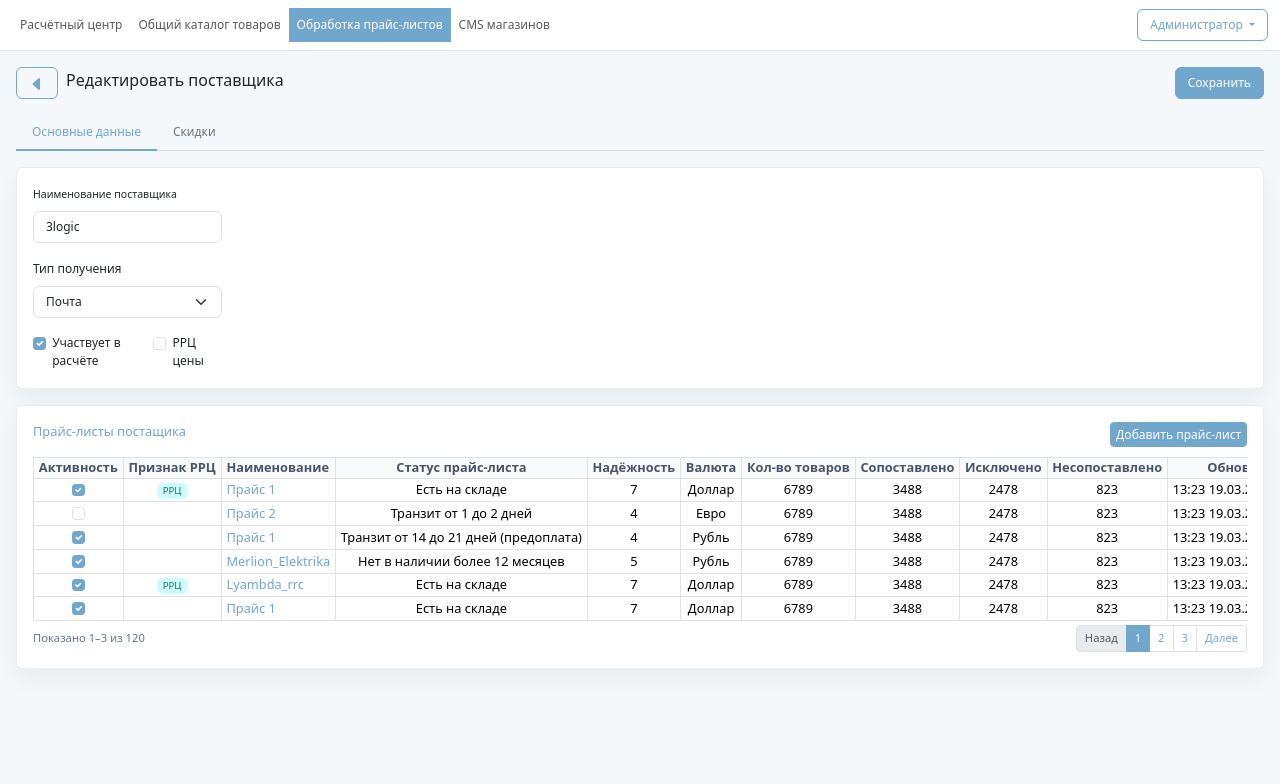
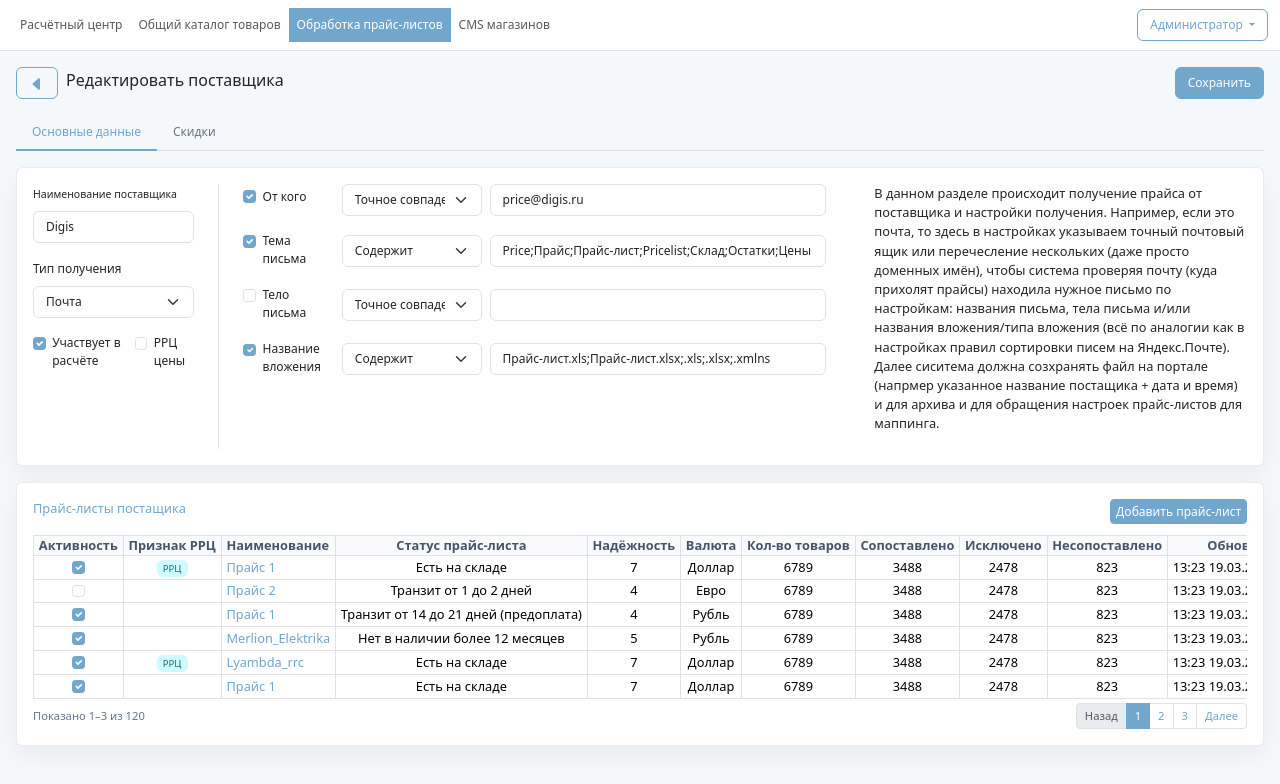
Before and after one commit to Dennis-Job/220, a website: page partners/partner-edit.html in a window 1280 px wide. Drawn offline with Linux system fonts and the light colour scheme.

Commit message:
23032026-2

```diff
--- a/partners/partner-edit.html
+++ b/partners/partner-edit.html
@@ -105,13 +105,13 @@
             <div class="tab-pane fade show active" id="main" role="tabpanel" aria-labelledby="main-tab">
               <div class="card card-soft mb-3">
                 <div class="card-body">
-                  <div class="row g-3">
-                    <div class="col-12 col-md-2">
+                  <div class="row gx-5">
+                    <div class="col-12 col-md-2 border-end">
                       <div class="mb-3">
-                        <label class="form-label">
+                        <label class="form-label" for="namePartner">
                           <small>Наименование поставщика</small>
                         </label>
-                        <input class="form-control" type="text" value="3logic" />
+                        <input class="form-control" type="text" id="namePartner" value="Digis" />
                       </div>
                       <div class="mb-3">
                         <label for="supplierSelect" class="form-label">Тип получения</label>
@@ -137,85 +137,111 @@
                       </div>
                     </div>
 
-                    <div class="col-12 col-md-3">
-                      <!-- <table class="table table-hover table-borderless mb-0">
-                        <tbody>
-                          <tr>
-                            <td>Наименование файла</td>
-                            <td class="text-end"><strong>Acer.xlsx</strong></td>
-                          </tr>
-                          <tr>
-                            <td>Время загрузки</td>
-                            <td class="text-end"><strong>11:23 19.03.2026</strong></td>
-                          </tr>
-                          <tr>
-                            <td>Количество листов</td>
-                            <td class="text-end"><strong>1</strong></td>
-                          </tr>
-                          <tr>
-                            <td>Количество товаров в файле</td>
-                            <td class="text-end"><strong>6789</strong></td>
-                          </tr>
-                          <tr>
-                            <td>Сопоставлено товаров</td>
-                            <td class="text-end"><strong>3488</strong></td>
-                          </tr>
-                          <tr>
-                            <td>Исключённых из сопоставления</td>
-                            <td class="text-end"><strong>2478</strong></td>
-                          </tr>
-                          <tr>
-                            <td>Несопоставлено товаров</td>
-                            <td class="text-end"><strong>823</strong></td>
-                          </tr>
-                        </tbody>
-                      </table>
+                    <div class="col-12 col-md-6">
+                      <div class="row gx-2 gy-2 align-items-center mb-3">
+                        <div class="col-2">
+                          <div class="form-check">
+                            <input class="form-check-input" type="checkbox" id="autoSizingCheck2" checked>
+                            <label class="form-check-label" for="autoSizingCheck2">
+                              От кого
+                            </label>
+                          </div>
+                        </div>
+                        <div class="col-3">
+                          <label for="supplierSelect2" class="form-label d-none"></label>
+                          <select class="form-select" id="supplierSelect2">
+                            <option value="1" selected>Точное совпадение</option>
+                            <option value="2">Содержит</option>
+                          </select>
+                        </div>
+                        <div class="col-7">
+                          <label class="form-label d-none" for="name2"></label>
+                          <input class="form-control" type="text" id="name2" value="price@digis.ru" />
+                        </div>
+                      </div>
 
-                      <div class="mt-4">
-                        <button class="btn btn-primary btn-sm">Скачать файл</button>
-                        <button class="btn btn-primary btn-sm">Загрузить новый</button>
-                      </div> -->
-                    </div>
 
-                    <div class="col-12 col-md-3">
-                      <!-- <table class="table table-hover table-borderless mb-0">
-                        <tbody>
-                          <tr>
-                            <td>Валюта прайс-листа</td>
-                            <td class="text-end"><strong>Доллар (доллар США)</strong></td>
-                          </tr>
-                          <tr>
-                            <td>Статус прайс-листа</td>
-                            <td class="text-end"><strong>Есть на складе</strong></td>
-                          </tr>
-                          <tr>
-                            <td>Надёжность</td>
-                            <td class="text-end"><strong>7</strong></td>
-                          </tr>
-                          <tr>
-                            <td>Статус обработки</td>
-                            <td class="text-end"><span class="badge text-bg-danger">С
-                                ошибками</span></td>
-                          </tr>
-                        </tbody>
-                      </table> -->
+                      <div class="row gx-2 gy-2 align-items-center mb-3">
+                        <div class="col-2">
+                          <div class="form-check">
+                            <input class="form-check-input" type="checkbox" id="autoSizingCheck3" checked>
+                            <label class="form-check-label" for="autoSizingCheck3">
+                              Тема письма
+                            </label>
+                          </div>
+                        </div>
+                        <div class="col-3">
+                          <label for="supplierSelect3" class="form-label d-none"></label>
+                          <select class="form-select" id="supplierSelect3">
+                            <option value="1">Точное совпадение</option>
+                            <option value="2" selected>Содержит</option>
+                          </select>
+                        </div>
+                        <div class="col-7">
+                          <label class="form-label d-none" for="name3"></label>
+                          <input class="form-control" type="text" id="name3"
+                            value="Price;Прайс;Прайс-лист;Pricelist;Склад;Остатки;Цены" />
+                        </div>
+                      </div>
+
+
+                      <div class="row gx-2 gy-2 align-items-center mb-3">
+                        <div class="col-2">
+                          <div class="form-check">
+                            <input class="form-check-input" type="checkbox" id="autoSizingCheck4">
+                            <label class="form-check-label" for="autoSizingCheck4">
+                              Тело письма
+                            </label>
+                          </div>
+                        </div>
+                        <div class="col-3">
+                          <label for="supplierSelect4" class="form-label d-none"></label>
+                          <select class="form-select" id="supplierSelect4">
+                            <option value="1" selected>Точное совпадение</option>
+                            <option value="2">Содержит</option>
+                          </select>
+                        </div>
+                        <div class="col-7">
+                          <label class="form-label d-none" for="name4"></label>
+                          <input class="form-control" type="text" id="name4" value="" />
+                        </div>
+                      </div>
+
+
+                      <div class="row gx-2 gy-2 align-items-center">
+                        <div class="col-2">
+                          <div class="form-check">
+                            <input class="form-check-input" type="checkbox" id="autoSizingCheck5" checked>
+                            <label class="form-check-label" for="autoSizingCheck5">
+                              Название вложения
+                            </label>
+                          </div>
+                        </div>
+                        <div class="col-3">
+                          <label for="supplierSelect5" class="form-label d-none"></label>
+                          <select class="form-select" id="supplierSelect5">
+                            <option value="1">Точное совпадение</option>
+                            <option value="2" selected>Содержит</option>
+                          </select>
+                        </div>
+                        <div class="col-7">
+                          <label class="form-label d-none" for="name5"></label>
+                          <input class="form-control" type="text" id="name5"
+                            value="Прайс-лист.xls;Прайс-лист.xlsx;.xls;.xlsx;.xmlns" />
+                        </div>
+                      </div>
                     </div>
 
                     <div class="col-12 col-md-4">
-                      <!-- <div class="text-muted alert alert-warning">
-                        <ul>
-                          <li>Сюда выводит предупреждающую информацию при обработке прайса
-                          </li>
-                          <li>Например цена прайса выросла или уменьшилась на 30%</li>
-                        </ul>
-                      </div>
-
-                      <div class="text-muted alert alert-danger">
-                        <ul>
-                          <li>Сюда выводит информацию об ошибках при обработке прайса</li>
-                          <li>Например ошибка маппинга и описать её</li>
-                        </ul>
-                      </div> -->
+                      <p>
+                        В данном разделе происходит получение прайса от поставщика и настройки получения. Например, если
+                        это почта, то здесь в настройках указываем точный почтовый ящик или перечесление нескольких
+                        (даже просто доменных имён), чтобы система проверяя почту (куда прихолят прайсы) находила нужное
+                        письмо по настройкам: названия письма, тела письма и/или названия вложения/типа вложения (всё по
+                        аналогии как в настройках правил сортировки писем на Яндекс.Почте). Далее сиситема должна
+                        созхранять файл на портале (напрмер указанное название постащика + дата и время) и для архива и
+                        для обращения настроек прайс-листов для маппинга.
+                      </p>
                     </div>
                   </div>
                 </div>
```
